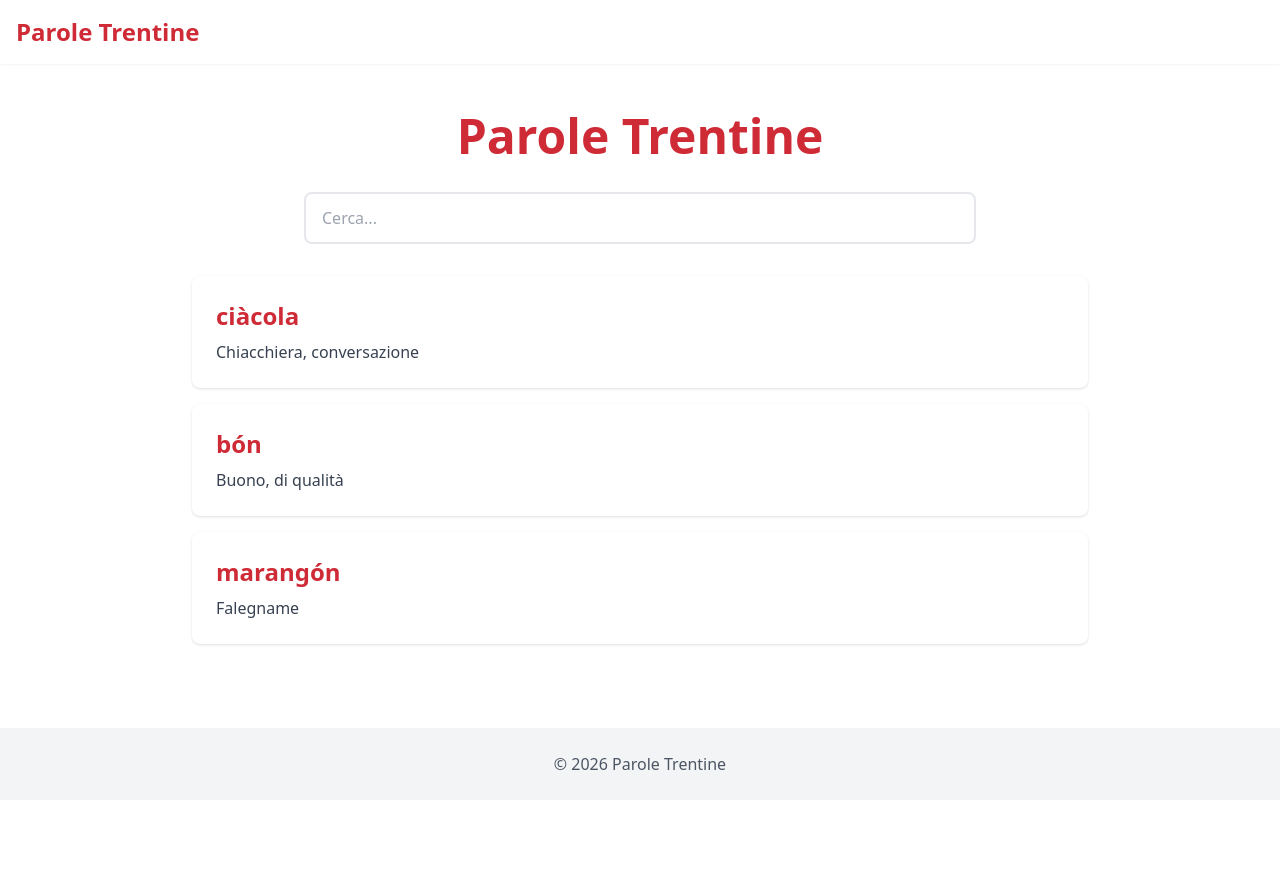
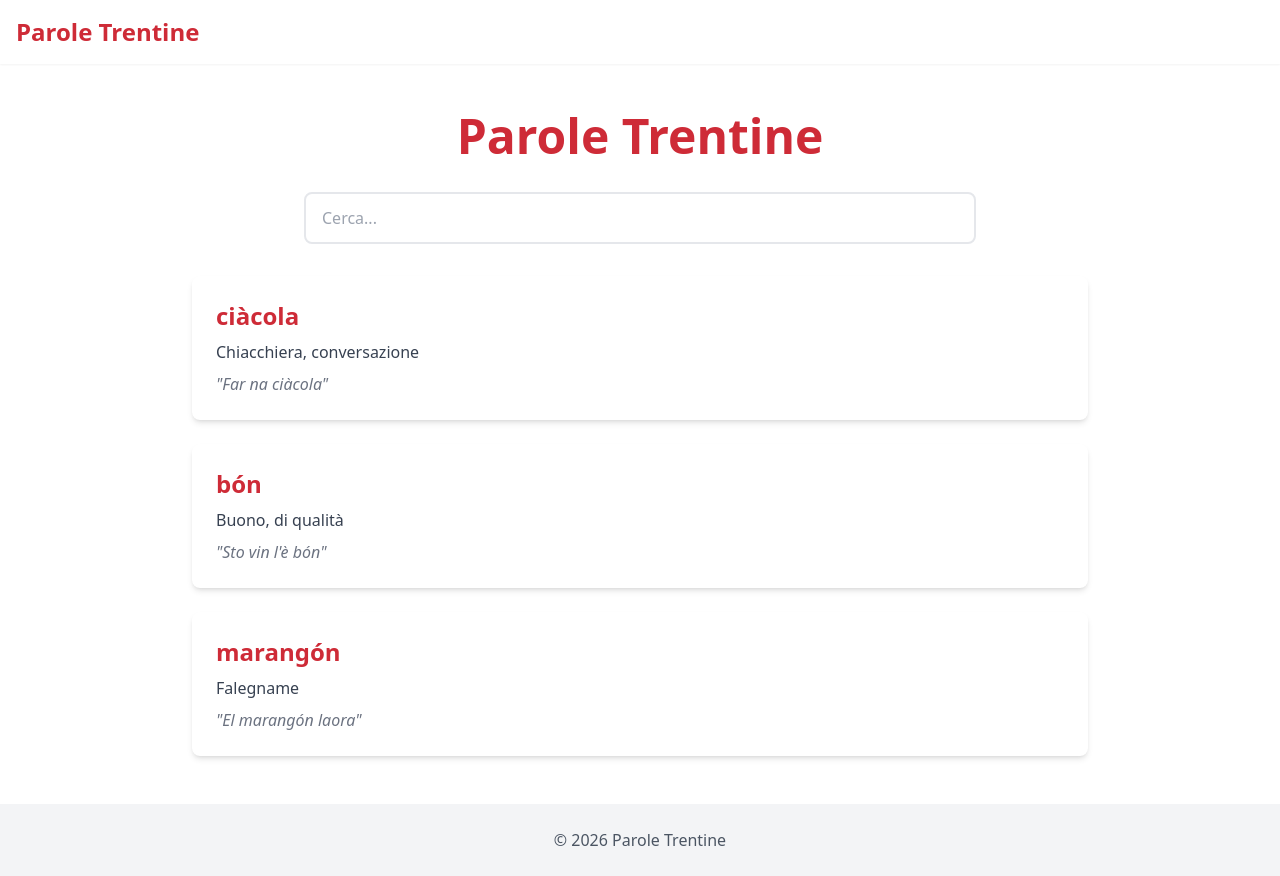
Before and after one commit to FabioGiacomello/Parole-Trentine-FORC-FACCHINELLI, a React (Vite) app: page / in a window 1280 px wide. Before the commit the page ends 800 px from the top, so only its background shows below. Built offline with nearby package versions, Linux system fonts and the light colour scheme.

Commit message:
Style word cards with hover effects

```diff
--- a/src/pages/Index.tsx
+++ b/src/pages/Index.tsx
@@ -15,11 +15,14 @@ export default function Index() {
       <div className="max-w-2xl mx-auto mb-8">
         <SearchBar onSearch={setTerm} />
       </div>
-      <div className="max-w-4xl mx-auto">
+      <div className="max-w-4xl mx-auto grid gap-6">
         {results.map(word => (
-          <div key={word.id} className="bg-white p-6 rounded-lg shadow mb-4">
+          <div key={word.id} className="bg-white p-6 rounded-lg shadow-md hover:shadow-lg transition">
             <h3 className="text-2xl font-bold text-trentino-red">{word.word}</h3>
             <p className="text-gray-700 mt-2">{word.definition}</p>
+            {word.example && (
+              <p className="text-gray-500 italic mt-2">"{word.example}"</p>
+            )}
           </div>
         ))}
       </div>
```
